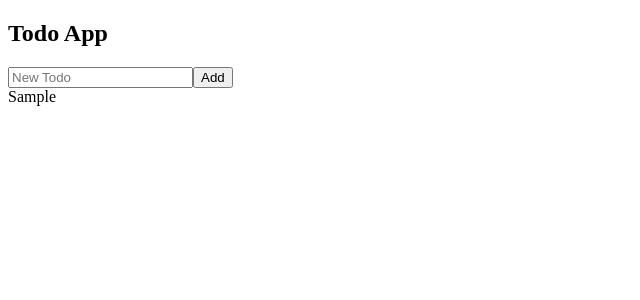
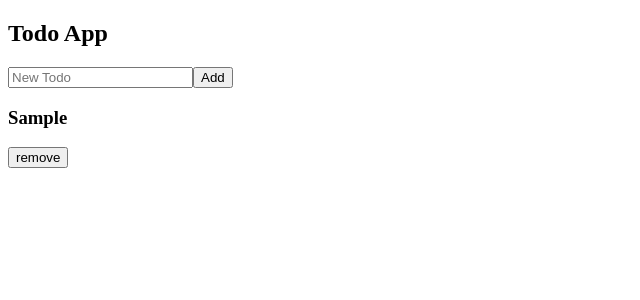
Before and after one commit to navidXlg/TodoApp-, a React (Create React App) app: page / in a window 1280 px wide. Both pictures are taken after typing "Sample" into the empty fields and a click on the button "Add". Shown: the top 300 px of the page, without its empty margins (0-640 px from the left). Built offline with nearby package versions, Linux system fonts and the light colour scheme.

Commit message:
handeling delete every todo item addede

```diff
--- a/src/Context/TodoContext.js
+++ b/src/Context/TodoContext.js
@@ -17,11 +17,18 @@ export default function Provider({children}){
 
     // Change Active Mode
     const todoStatusChange = (item) => {
-       const updateTodo =  todo.map(todo => {
-             return todo.id === item.id ? {...todo, mode : !todo.mode} : todo;
+       const updateTodo =  todo.map(tode => {
+             return tode.id === item.id ? {...tode, mode : !tode.mode} : tode;
         });
         setTodo(updateTodo);
         console.log(todo);
+    };
+
+    const deleteItem = (item) => {
+        const updateTodo = todo.filter(tode => {
+            return !(tode.id === item.id);
+        });
+        setTodo(updateTodo);
     };
 
     // Provide data for share in app
@@ -29,7 +36,8 @@ export default function Provider({children}){
         todo,
         setTodo,
         createTodo,
-        todoStatusChange
+        todoStatusChange,
+        deleteItem
     };
 
     return <todoContext.Provider value={valueToShare}>
--- a/src/componants/TodoItem.js
+++ b/src/componants/TodoItem.js
@@ -2,6 +2,8 @@
 
 export default function TodoItem({value}){
 
-    return <div>{value.label}</div>
+    return <div>
+              <h3>{value.label}</h3>
+           </div>
 
 };
--- a/src/componants/TodoList.js
+++ b/src/componants/TodoList.js
@@ -3,18 +3,25 @@ import useTodoContext from "../Hooks/useTodoContext";
 
 
 export default function TodoList(){
-    const {todo, todoStatusChange} = useTodoContext();
+    const {todo, todoStatusChange, deleteItem } = useTodoContext();
 
     // Handeling click event
     const handelClick = (item) => {
-        todoStatusChange(item)
+        todoStatusChange(item);
+    };
+
+    // Handeling deletiing item
+    const handelClickDelete = (item) => {
+        deleteItem(item);
     };
 
 
-
     const renderItems = todo.map(item => {
-        return <div onClick={() => handelClick(item)} key={item.id}>
-                  <TodoItem value = {item}/>
+        return <div key={item.id}>
+                  <div onClick={() => handelClick(item)}>
+                     <TodoItem value = {item} />
+                  </div>
+                  <button onClick={() => handelClickDelete(item)}>remove</button>
                </div>
     });
 
```
